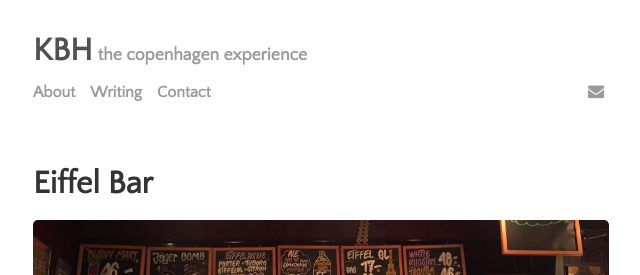
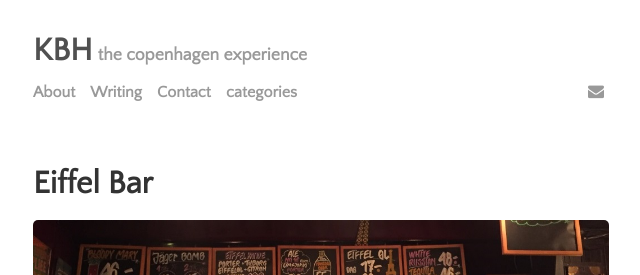
Before and after one commit to JohnnyFBeat/johnnyfbeat.github.io, a Jekyll site: the page built from index.html, in a window 1280 px wide and 900 px high. Shown: the top 275 px of the window, without its empty margins (319-959 px from the left). Built offline with Jekyll 4.4.1, drawn with Linux system fonts in a browser that asks for light colours; nearby versions of some CDN libraries; the list of posts is cut into pages by our own code.

Commit message:
Update _config.yml

```diff
--- a/_config.yml
+++ b/_config.yml
@@ -21,6 +21,8 @@ navigation:
   url: /writing
 - title: Contact
   url: /contact
+- title: categories
+  url: /categeroys
 
 paginate:            5
 disqus:              #"your-disqus"
```
